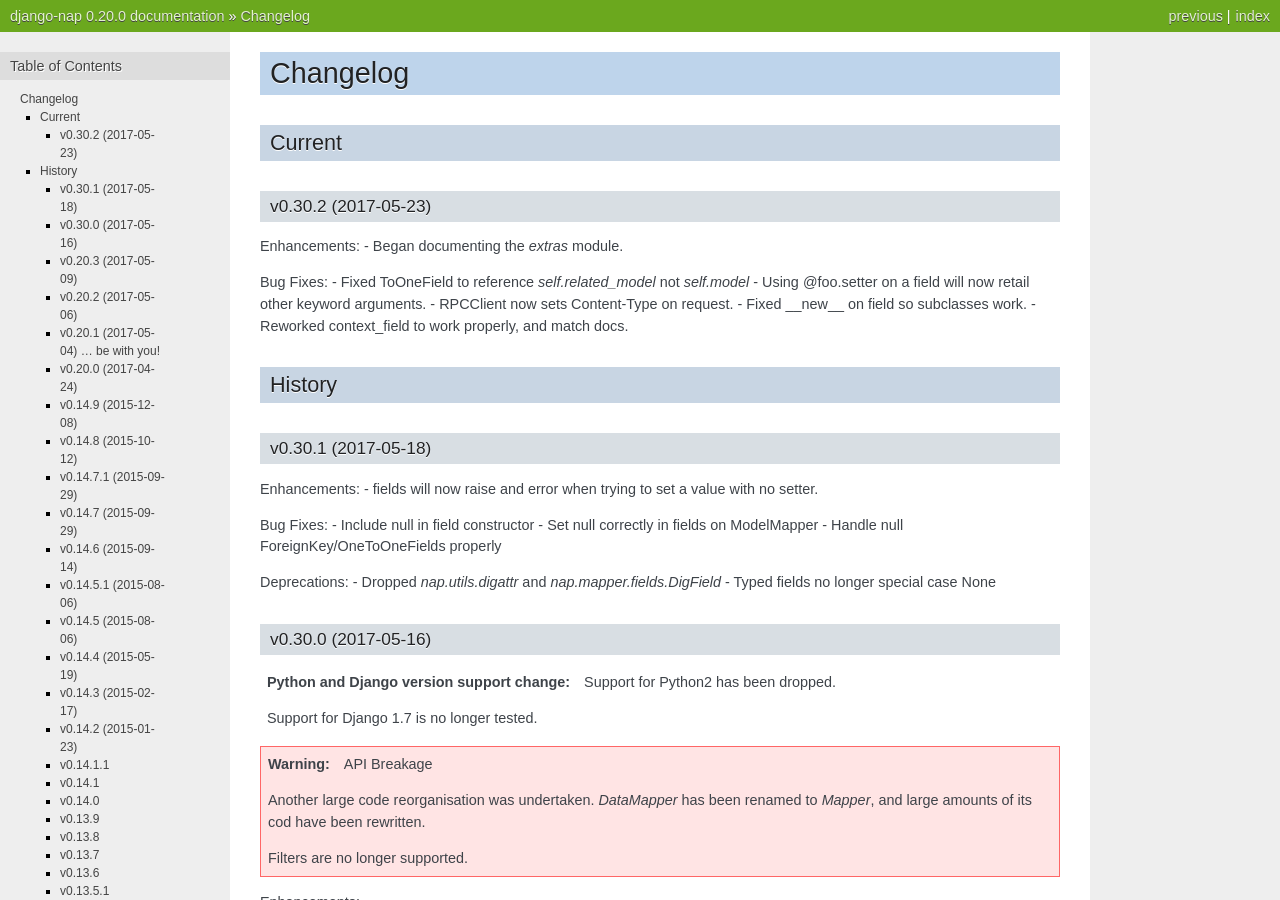
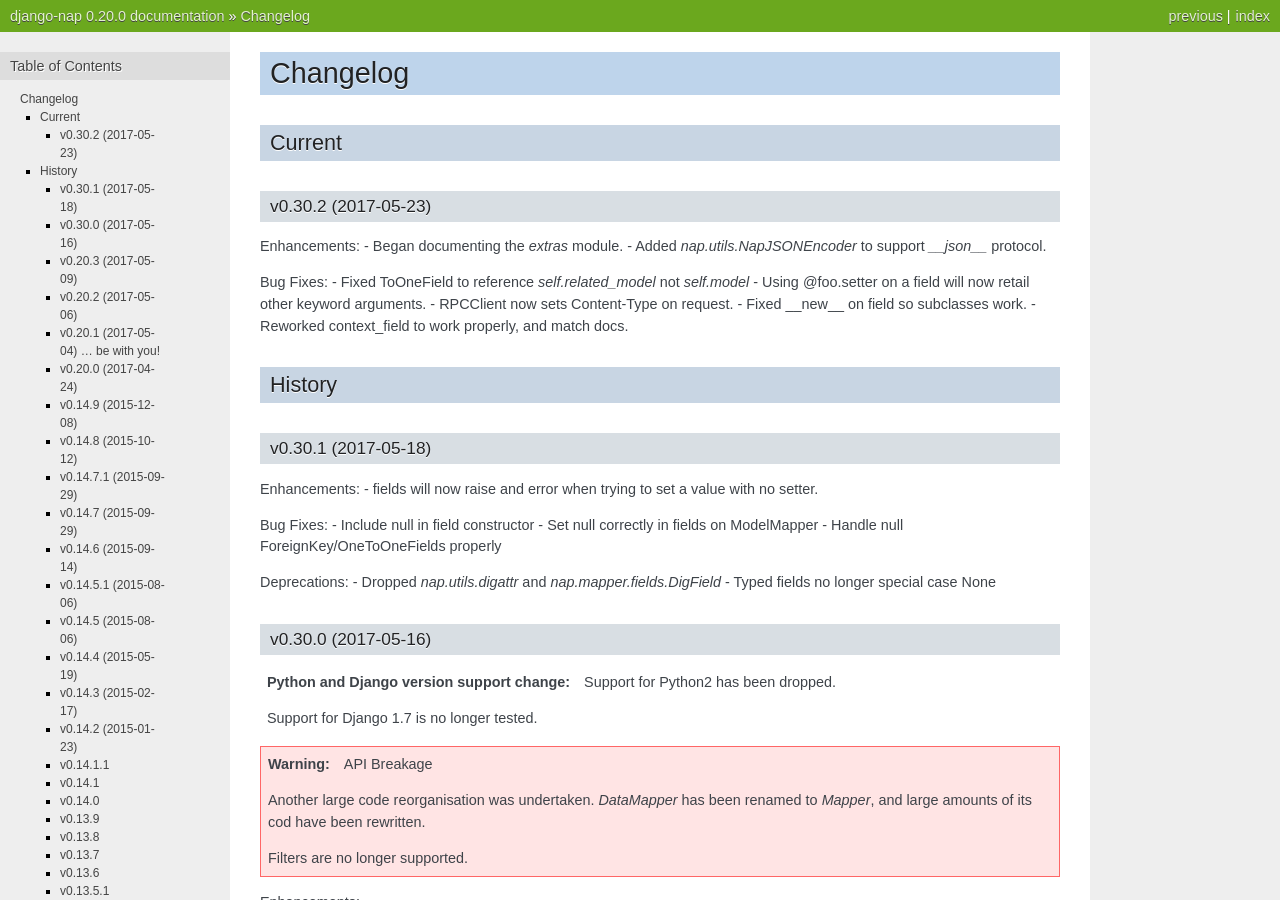
Before and after one commit to funkybob/django-nap, a Sphinx documentation site: the page built from docs/changelog.rst, in a window 1280 px wide and 900 px high. Built offline with Sphinx 7.4.7, drawn with Linux system fonts in a browser that asks for light colours.

Commit message:
Updated changelog

```diff
--- a/docs/changelog.rst
+++ b/docs/changelog.rst
@@ -11,6 +11,7 @@
 
 Enhancements:
 - Began documenting the `extras` module.
+- Added `nap.utils.NapJSONEncoder` to support `__json__` protocol.
 
 Bug Fixes:
 - Fixed ToOneField to reference `self.related_model` not `self.model`
```
